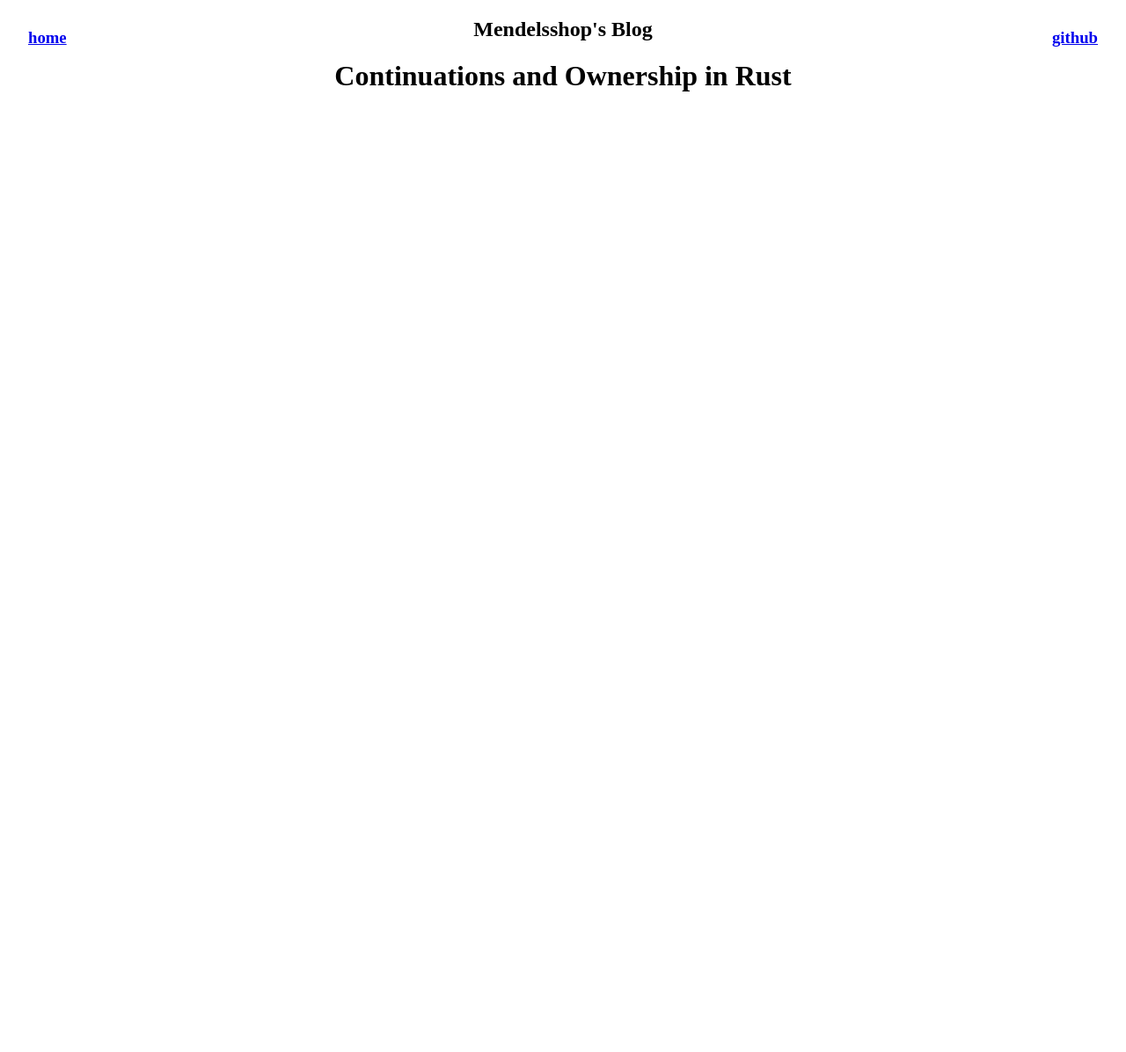
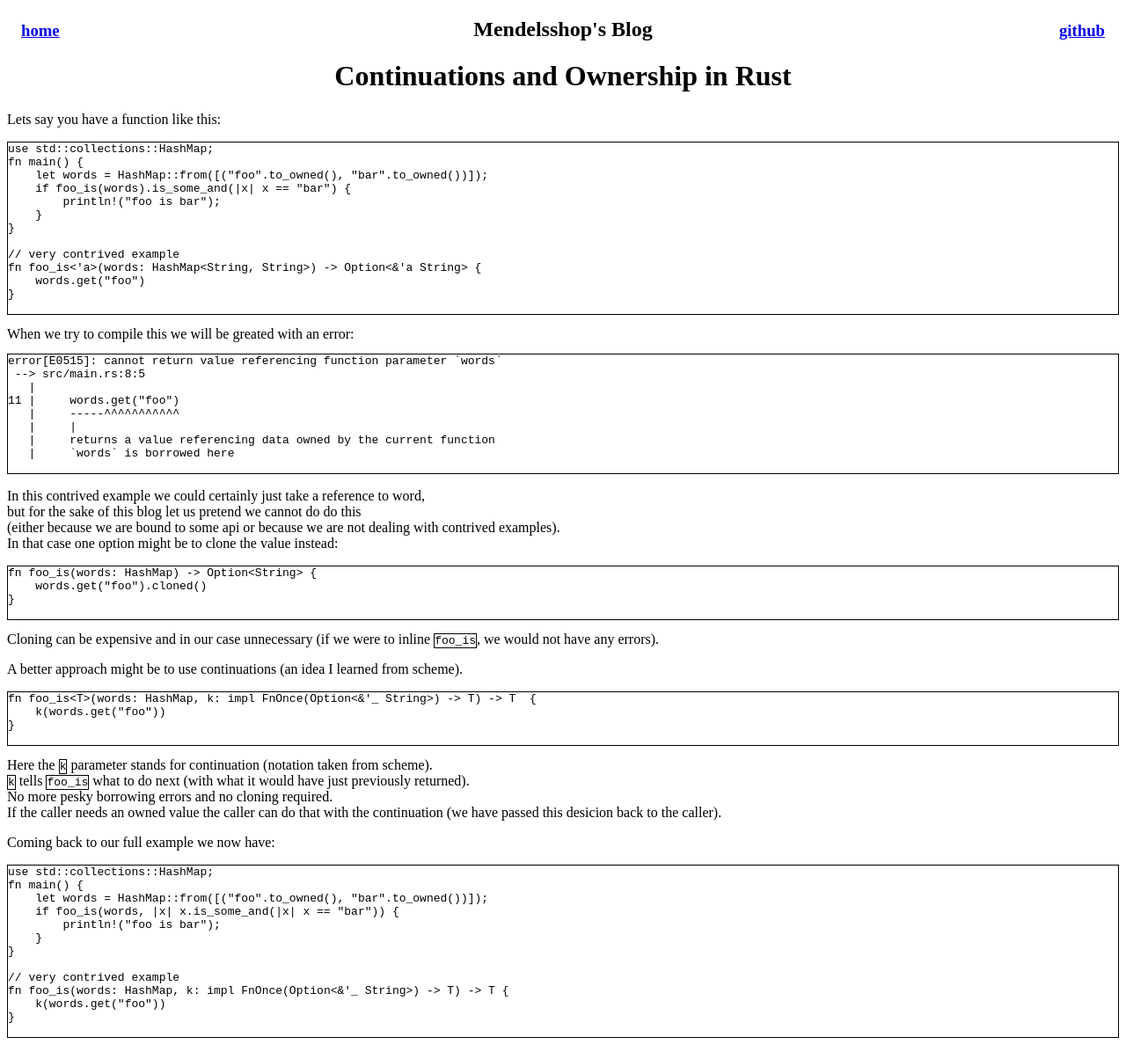
Before and after one commit to mendelsshop/blog, a plain HTML site: page entries/Continuations_and_Ownership.html in a window 1280 px wide. Shown: the whole page at 88% size. Before the commit the page ends 800 px from the top, so only its background shows below. Drawn offline with Linux system fonts and the light colour scheme.

Commit message:
initial blogpost done

```diff
--- a/css/style.css
+++ b/css/style.css
@@ -1,16 +1,29 @@
 h1#title {
     text-align: center;
 }
+
 h2#blogname {
     text-align: center;
 }
+
 a#home {
     position: absolute;
-    top: 4vmin;
-    left: 4vmin;
+    top: 3vmin;
+    left: 3vmin;
 }
+
 a#github {
     position: absolute;
-    top: 4vmin;
-    right: 4vmin;
+    top: 3vmin;
+    right: 3vmin;
 }
+
+#codeblock {
+    border: 1px solid #000;
+    display: block;
+    white-space: pre-wrap;
+}
+
+#inlinecodeblock {
+    border: 1px solid #000;
+}
--- a/entries/Continuations_and_Ownership.html
+++ b/entries/Continuations_and_Ownership.html
@@ -14,6 +14,88 @@
     <h2 id=blogname>Mendelsshop's Blog </h2>
     <h1 id=title>Continuations and Ownership in Rust</h1>
 
+    <!-- TODO: headings -->
+    <!-- TODO: more explanation/fluff -->
+    <!-- TODO: grammar -->
+    <p>
+        Lets say you have a function like this:
+
+    <pre id=codeblock><code><!-- beautify ignore:start -->use std::collections::HashMap;
+fn main() {
+    let words = HashMap::from([("foo".to_owned(), "bar".to_owned())]);
+    if foo_is(words).is_some_and(|x| x == "bar") {
+        println!("foo is bar");
+    }
+}
+
+// very contrived example
+fn foo_is&lt'a&gt(words: HashMap&ltString, String&gt) -> Option&lt&'a String&gt {
+    words.get("foo")
+}<!-- beautify ignore:end --></code>
+    </pre>
+    When we try to compile this we will be greated with an error:
+    <pre id=codeblock><code><!-- beautify ignore:start -->error[E0515]: cannot return value referencing function parameter `words`
+ --> src/main.rs:8:5
+   |
+11 |     words.get("foo")
+   |     -----^^^^^^^^^^^
+   |     |
+   |     returns a value referencing data owned by the current function
+   |     `words` is borrowed here <!-- beautify ignore:end --> </code>
+    </pre>
+    </p>
+
+    <p>
+        In this contrived example we could certainly just take a reference to word,<br>but for the sake of this blog let
+        us
+        pretend we cannot do do this<br>(either because we are bound to some api or because we are not dealing with
+        contrived
+        examples).
+        <br>
+        In that case one option might be to clone the value instead:
+    <pre id=codeblock><code><!-- beautify ignore:start -->fn foo_is(words: HashMap<String, String>) -> Option&ltString&gt {
+    words.get("foo").cloned()
+}<!-- beautify ignore:end --></code>
+    </pre>
+
+    Cloning can be expensive and in our case unnecessary (if we were to inline <code id=inlinecodeblock>foo_is</code>,
+    we would not have any errors).
+    </p>
+
+    <p>
+        A better approach might be to use continuations (an idea I learned from scheme).
+    <pre id=codeblock><code><!-- beautify ignore:start -->fn foo_is&ltT&gt(words: HashMap<String, String>, k: impl FnOnce(Option<&'_ String>) -> T) -> T  {
+    k(words.get("foo"))
+}<!-- beautify ignore:end --></code>
+    </pre>
+
+    Here the <code id=inlinecodeblock>k</code> parameter stands for continuation (notation taken from scheme).<br>
+    <code id=inlinecodeblock>k</code> tells <code id=inlinecodeblock>foo_is</code> what to do next (with what it would
+    have just previously returned).<br>
+    No more pesky borrowing errors and no cloning required.<br>
+    If the caller needs an owned value the caller can do that with the continuation (we have passed this desicion back
+    to the caller).
+    </p>
+
+    <p>
+
+        Coming back to our full example we now have:
+    <pre id=codeblock><code><!-- beautify ignore:start -->use std::collections::HashMap;
+fn main() {
+    let words = HashMap::from([("foo".to_owned(), "bar".to_owned())]);
+    if foo_is(words, |x| x.is_some_and(|x| x == "bar")) {
+        println!("foo is bar");
+    }
+}
+
+// very contrived example
+fn foo_is<T>(words: HashMap<String, String>, k: impl FnOnce(Option<&'_ String>) -> T) -> T {
+    k(words.get("foo"))
+}<!-- beautify ignore:end --></code>
+    </pre>
+    </p>
+    <!-- TODO: &mut trick -->
+
 </body>
 
 </html>
```
